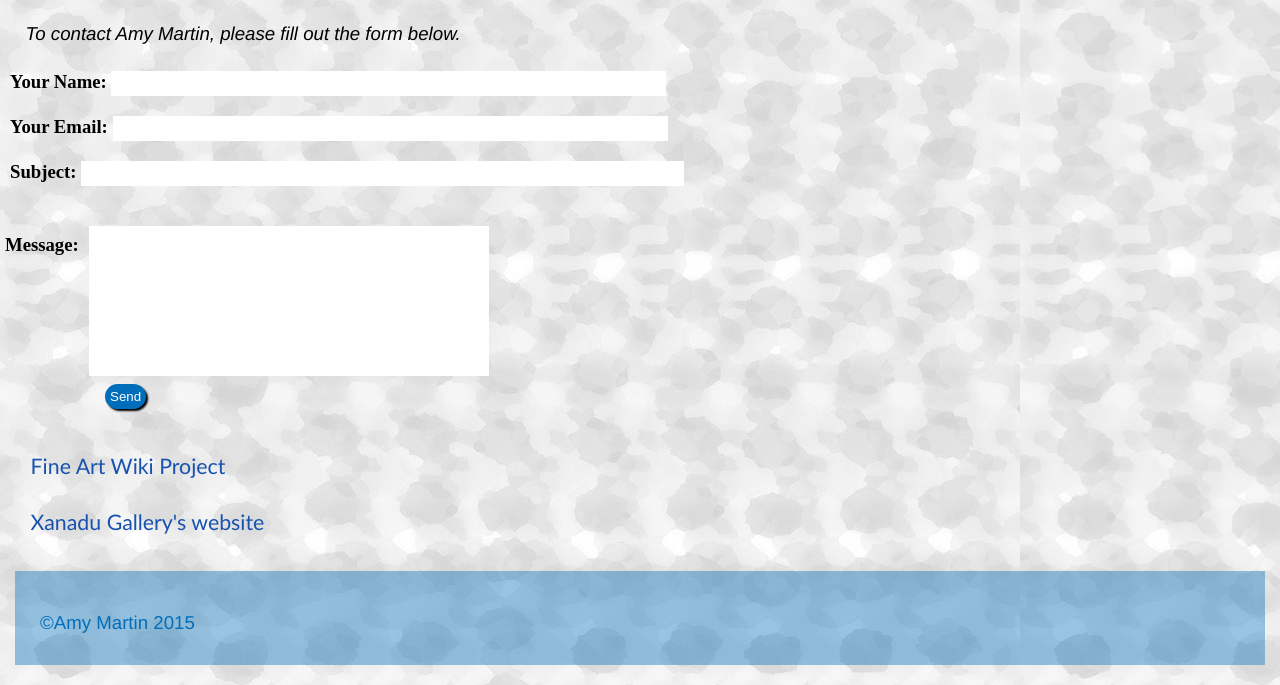
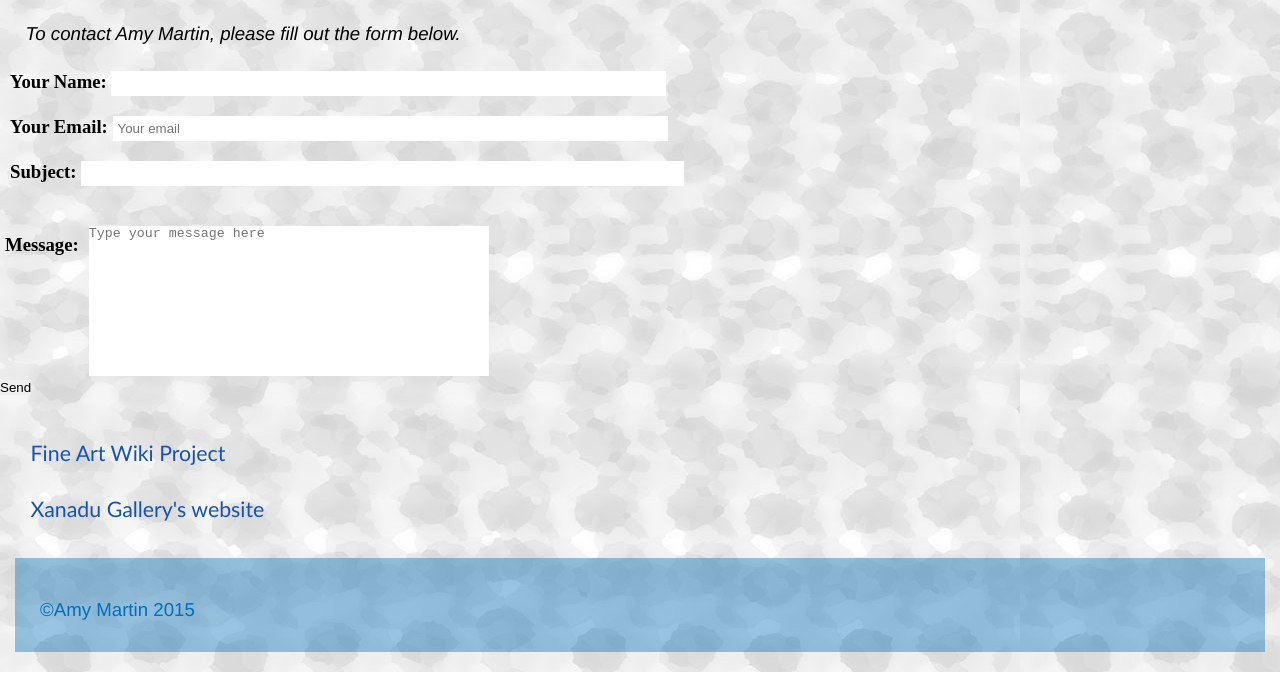
Before and after one commit to amymartinartist/amy-gallery, a plain HTML site: page contact.html in a window 1280 px wide. Shown: the part 257-942 px from the top of the page. Drawn offline with Linux system fonts and the light colour scheme; a web font is replaced by a local one.

Commit message:
fix form

```diff
--- a/contact.html
+++ b/contact.html
@@ -25,14 +25,14 @@
 <body class="background_five">
 <h2>Contact</h2>
  <p><em>To contact Amy Martin, please fill out the form below.</em></p>
- <form id="form" name="form" action="https://formspree.io/amymartin.artist@gmail.com" method="post">
+ <form method="POST" id="form" name="form" action="https://formspree.io/amymartin.artist@gmail.com">
   <h3>
     Your Name:
     <input type="text" id="yourname" name="from" size="66 em">
   </h3>
   <h3>
      Your Email:
-    <input type="email" id="email" name="email" size="66em">
+    <input type="email" id="email" name="email" placeholder="Your email" size="66em">
   </h3>
   <h3>
      Subject:
@@ -43,13 +43,13 @@
   <h3 class= "form-text" name="message">
   Message:
   </h3>
-  <textarea cols="50" rows="10"></textarea>
+  <textarea name="message" placeholder="Type your message here" cols="50" rows="10"></textarea>
     </div>
 	 <h5>
 
 
 
-     <a class="email"><input class="button" type="submit" value="Send"></a></h5>
+     <button type="submit">Send</button></h5>
 </form>
 <p></p>
 <p><a href="http://www.wikigallery.org/wiki/Main_Page">Fine Art Wiki Project</a></p>
```
